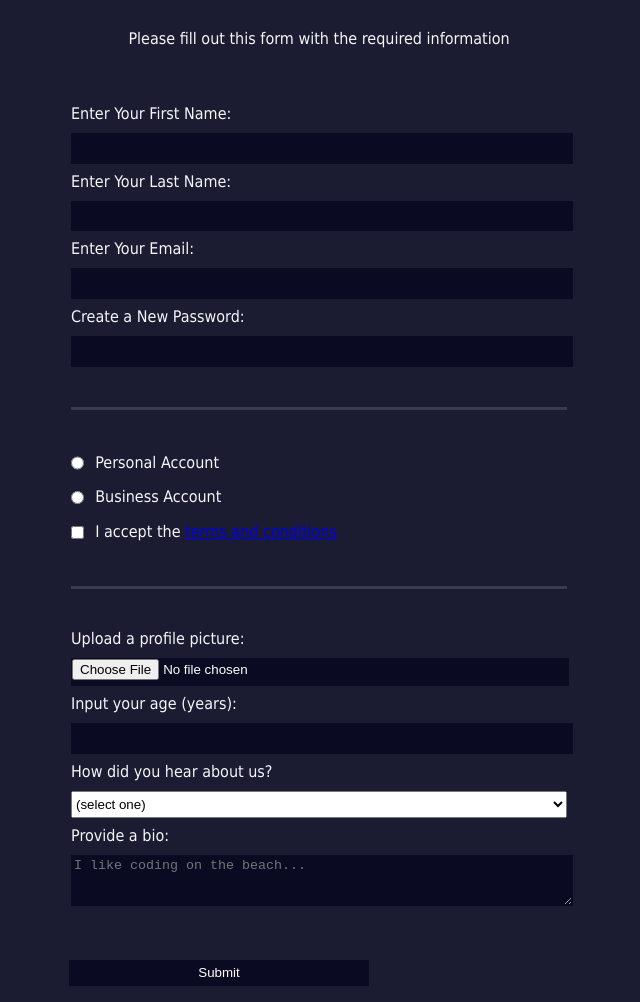
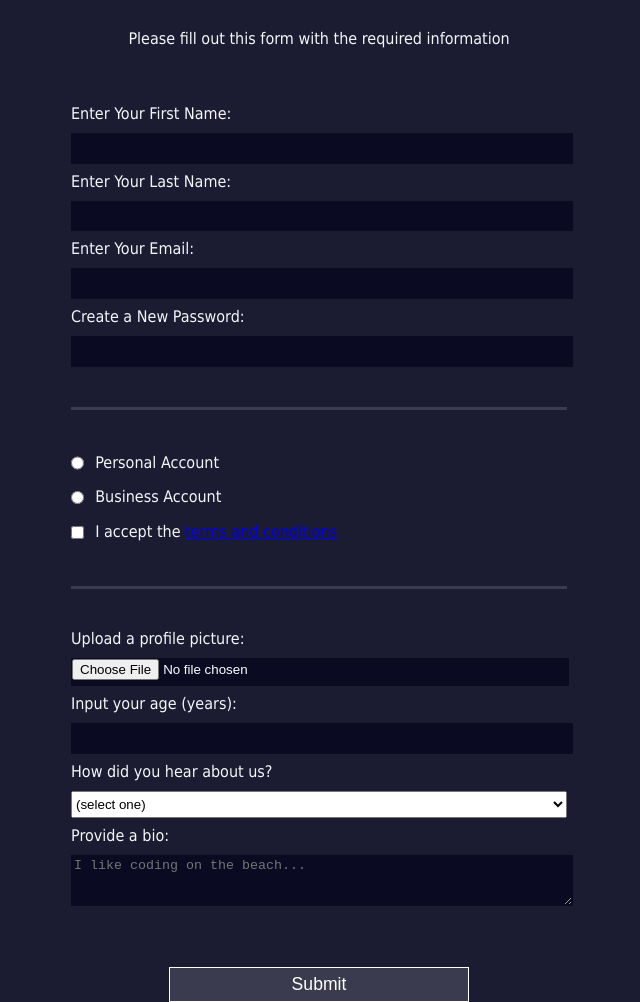
Before and after one commit to avi-1227/registration-from, a plain HTML site: page index.html in a window 1280 px wide. Shown: the part 73-1075 px from the top of the page, without its empty margins (321-961 px from the left). Drawn offline with Linux system fonts and the light colour scheme.

Commit message:
/* Add New style submit button_11.05.2023 */

```diff
--- a/style.css
+++ b/style.css
@@ -53,19 +53,26 @@ select {
     margin-left: 0;
     margin-bottom: 0;
     margin-top: 0;
-    vertical-align:middle;
+    vertical-align: middle;
 }
 
 /* Add New style on input and text area field_11.05.2023 */
-input, textarea{
-    background-color:#0a0a23;
-    border:1px solid #0a0a23;
+input,
+textarea {
+    background-color: #0a0a23;
+    border: 1px solid #0a0a23;
 
-    color:#ffffff;
-  }
+    color: #ffffff;
+}
 
 /* Add New style submit button_11.05.2023 */
-  input[type="submit"]{
-    display:block;
-    width:60%;
-  }
+input[type="submit"] {
+    display: block;
+    width: 60%;
+    margin: 1em auto;
+    height: 2em;
+    font-size: 1.1rem;
+    background-color: #3b3b4f;
+    border-color: white;
+    min-width: 300px;
+}
```
